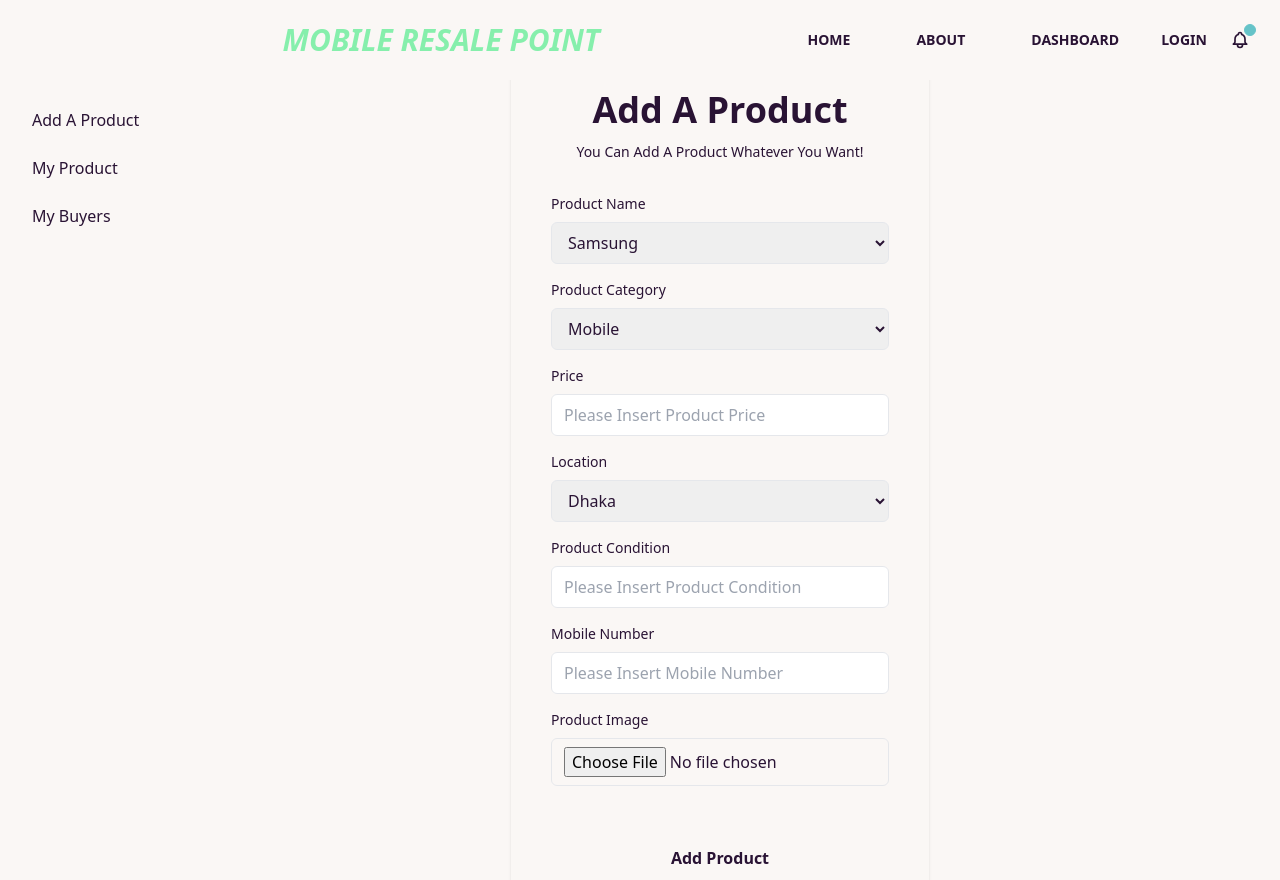
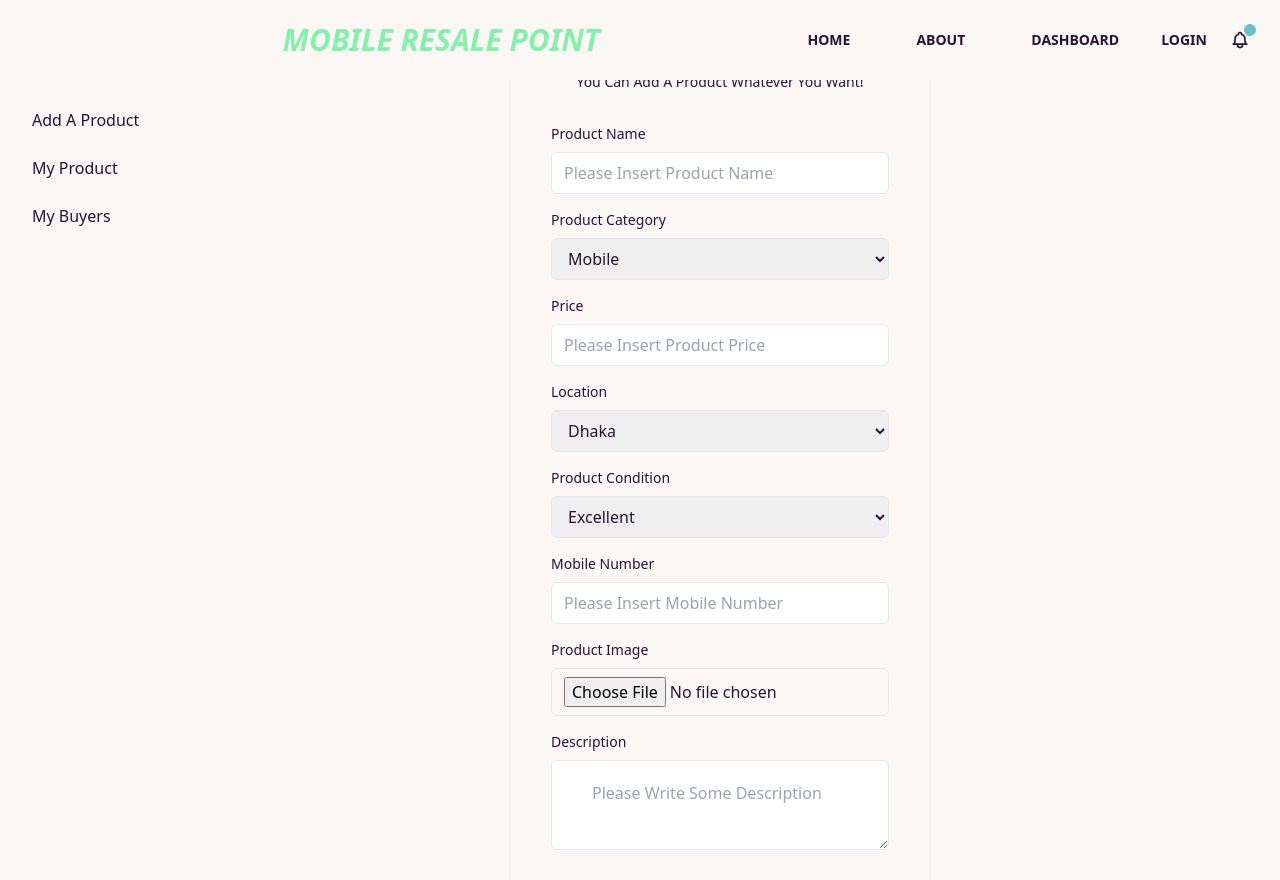
Before and after one commit to RafatRU42/last-assignment, a React (Create React App) app: page /dashboard/addProducts in a window 1280 px wide. Built offline with nearby package versions, Linux system fonts and the light colour scheme; no server answers.

Commit message:
myProduct route has added

```diff
--- a/src/Dashboard/DashboardLayout/DashboardLayout.js
+++ b/src/Dashboard/DashboardLayout/DashboardLayout.js
@@ -19,7 +19,7 @@ const DashboardLayout = () => {
                         <li><Link to='/dashboard/addProducts'>Add A Product</Link></li>
                        {/* { isAdmin &&  */}
                        <>
-                       <li><Link to='/dashboard/allusers'> My Product</Link></li>
+                       <li><Link to='/dashboard/myProducts'> My Product</Link></li>
                        <li><Link to='/dashboard/addDoctor'>My Buyers</Link></li>
                        </>
                         {/* } */}
--- /dev/null
+++ b/src/Pages/MyProducts/MyProducts.js
@@ -0,0 +1,11 @@
+import React from 'react';
+
+const MyProducts = () => {
+    return (
+        <div>
+            this is my produdcts route
+        </div>
+    );
+};
+
+export default MyProducts;
--- a/src/Shared/Routes/AddProducts.js
+++ b/src/Shared/Routes/AddProducts.js
@@ -2,12 +2,11 @@ import { useContext, useState } from 'react';
 import { useForm } from 'react-hook-form';
 import { toast } from 'react-hot-toast';
 import { authContext } from '../Context/Authprovider';
-import parseDataUrl from "data-uri-to-buffer";
-import { parse } from 'postcss';
+
 
 const AddProducts = () => {
 
-    const [imageData, setImageData] = useState(String)
+    const [imageData, setImageData] = useState(null)
 
 
     const { user } = useContext(authContext)
@@ -22,31 +21,6 @@ const AddProducts = () => {
 
 // If you give picture then the following route will be render =>
 
-if(data.image.length){
-    const image = data.image[0]
-    const formData = new FormData();
-    formData.append('image',image)
-    const url = `https://api.imgbb.com/1/upload?key=${imgHostKey}`
-
-    fetch(url,{
-        method:'POST',
-        body:formData
-    })
-    .then(res =>res.json())
-    .catch(err =>console.log('err',err))
-    .then(imgData=>{
-        console.log('imgdata',imgData)
-
-        if(imgData.success){
-            setImageData(imgData.data.url)
-        }
-    })
-}
-
-
-
-
-
 
 
         const userName = user.displayName;
@@ -59,6 +33,7 @@ if(data.image.length){
         const location = data.location;
         const condition = data.condition;
         const number = data.mobileNumber;
+        const description = data.description;
 
         const productInformation = {
             userName,
@@ -70,6 +45,7 @@ if(data.image.length){
             condition,
             number,
             image,
+            description,
         }
 
 
@@ -82,15 +58,37 @@ if(data.image.length){
             body: JSON.stringify(productInformation)
         })
             .then(res => res.json())
-            .then(data => {
-                console.log('data', data)
-                if (data.acknowledged) {
+            .then(newData => {
+                console.log('data', newData)
+                if (newData.acknowledged) {
                     toast.success('You Successfully Added the Product !')
+
+                    if(data.image.length){
+                        const image = data.image[0]
+                        const formData = new FormData();
+                        formData.append('image',image)
+                        const url = `https://api.imgbb.com/1/upload?key=${imgHostKey}`
+
+                        fetch(url,{
+                            method:'POST',
+                            body:formData
+                        })
+                        .then(res =>res.json())
+                        .catch(err =>console.log('err',err))
+                        .then(imgData=>{
+                            console.log('imgdata',imgData)
+
+                            if(imgData.success){
+                                setImageData(imgData.data.url)
+                            }
+                        })
+                    }
                 }
                 else {
-                    toast.error(data.message)
+                    toast.error(newData.message)
                 }
             })
+
 
 
 
@@ -106,13 +104,7 @@ if(data.image.length){
                     <div className="space-y-4">
                         <div>
                             <label for="text" className="block mb-2 text-sm">Product Name</label>
-                            <select  {...register("name", { required: true })} className="w-full px-3 py-2 border rounded-md dark:border-gray-700 light:bg-gray-900 light:text-gray-100">
-                                <option disabled> Please Select A Product Name</option>
-                                <option>Samsung</option>
-                                <option>VIVO</option>
-                                <option>IPhone</option>
-
-                            </select>
+                            <input type="text" {...register("name", { required: true })} placeholder="Please Insert Product Name" className="w-full px-3 py-2 border rounded-md dark:border-gray-700 light:bg-gray-900 light:text-gray-100" />
                             {errors.name && <span className='text-red-400'>{errors.name?.message}</span>}
                         </div>
                         <div>
@@ -143,15 +135,26 @@ if(data.image.length){
                         </div>
                         <div>
                             <label for="text" className="block mb-2 text-sm">Product Condition</label>
-                            <input type="text" {...register("condition", { required: true })} placeholder="Please Insert Product Condition" className="w-full px-3 py-2 border rounded-md dark:border-gray-700 light:bg-gray-900 light:text-gray-100" />
+                            <select {...register("condition", { required: true })} className="w-full px-3 py-2 border rounded-md dark:border-gray-700 light:bg-gray-900 light:text-gray-100">
+                                <option disabled>Please Select A Condition</option>
+                                <option>Excellent</option>
+                                <option>Good</option>
+                                <option>Fair</option>
+
+                            </select>
                         </div>
+
                         <div>
                             <label for="number" className="block mb-2 text-sm">Mobile Number</label>
                             <input type="number" {...register("mobileNumber", { required: true })} placeholder="Please Insert Mobile Number" className="w-full px-3 py-2 border rounded-md dark:border-gray-700 light:bg-gray-900 light:text-gray-100" />
                         </div>
                         <div>
                             <label for="image" className="block mb-2 text-sm">Product Image</label>
-                            <input type="file" {...register("image", { required: false })} placeholder="Please Insert Mobile Number" className="w-full px-3 py-2 border rounded-md dark:border-gray-700 light:bg-gray-900 light:text-gray-100" />
+                            <input type="file" {...register("image", { required: true })} placeholder="Please Insert Mobile Number" className="w-full px-3 py-2 border rounded-md dark:border-gray-700 light:bg-gray-900 light:text-gray-100" />
+                        </div>
+                        <div>
+                            <label for="text" className="block mb-2 text-sm">Description</label>
+                            <textarea name="text" {...register("description", { required: true })} placeholder="Please Write Some Description" className="w-full px-10 py-5 border rounded-md dark:border-gray-700 light:bg-gray-900 light:text-gray-100" />
                         </div>
 
 
--- a/src/Shared/Routes/Routes.js
+++ b/src/Shared/Routes/Routes.js
@@ -3,6 +3,7 @@ import { createBrowserRouter } from 'react-router-dom';
 import DashboardLayout from '../../Dashboard/DashboardLayout/DashboardLayout';
 import Main from '../../Main/Main';
 import Home from '../../Pages/Home/Home';
+import MyProducts from '../../Pages/MyProducts/MyProducts';
 import Login from '../Login/Login';
 import PrivateRoute from '../PrivateRoute/PrivateRoute';
 import SignUp from '../SignUp/SignUp';
@@ -16,7 +17,8 @@ const router = createBrowserRouter([
     ]},
 
     {path:'/dashboard', element:<DashboardLayout></DashboardLayout>, children:[
-        {path:'/dashboard/addProducts',element:<AddProducts></AddProducts>}
+        {path:'/dashboard/addProducts',element:<AddProducts></AddProducts>},
+        {path:'/dashboard/myProducts',element:<MyProducts></MyProducts>},
     ]}
 ])
 
```
